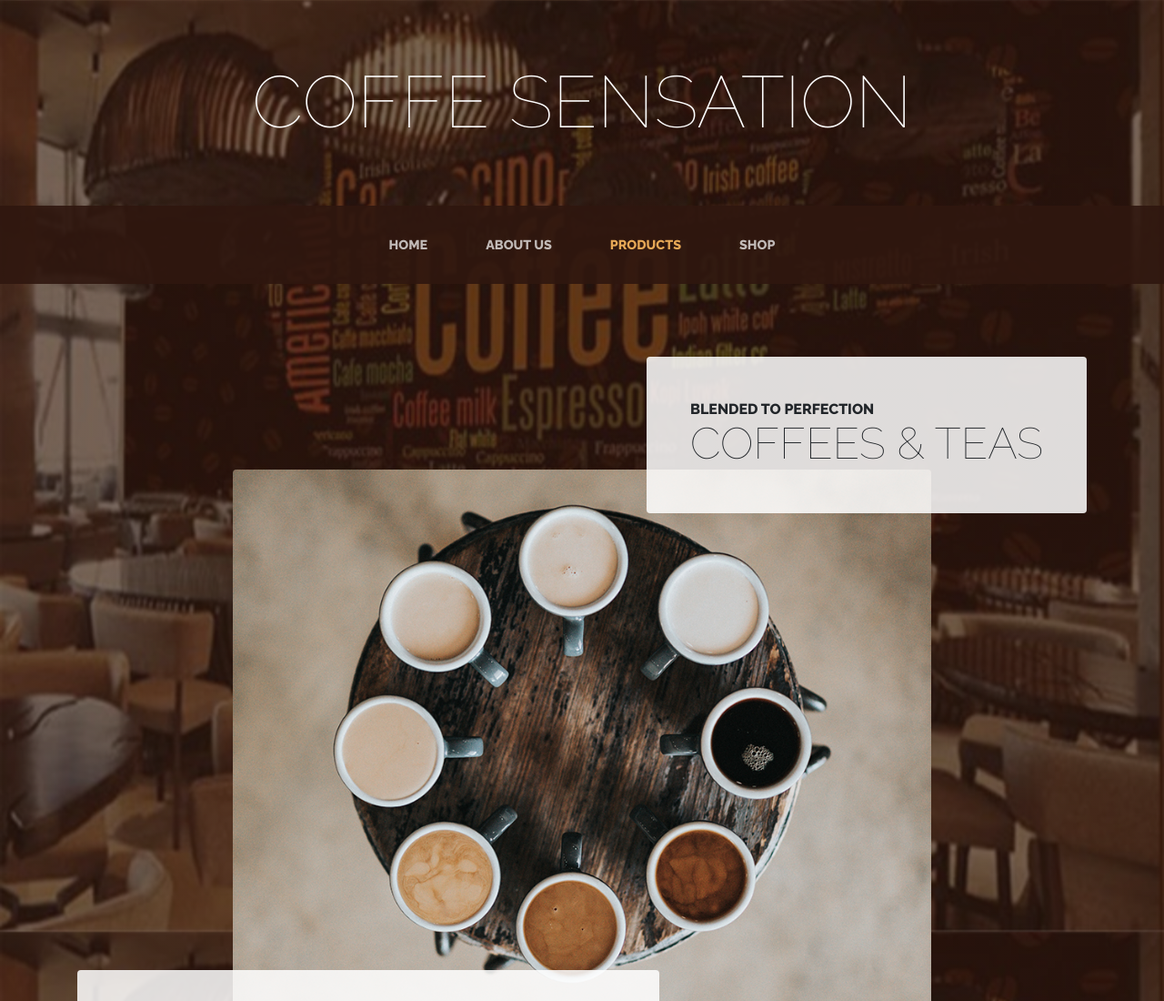
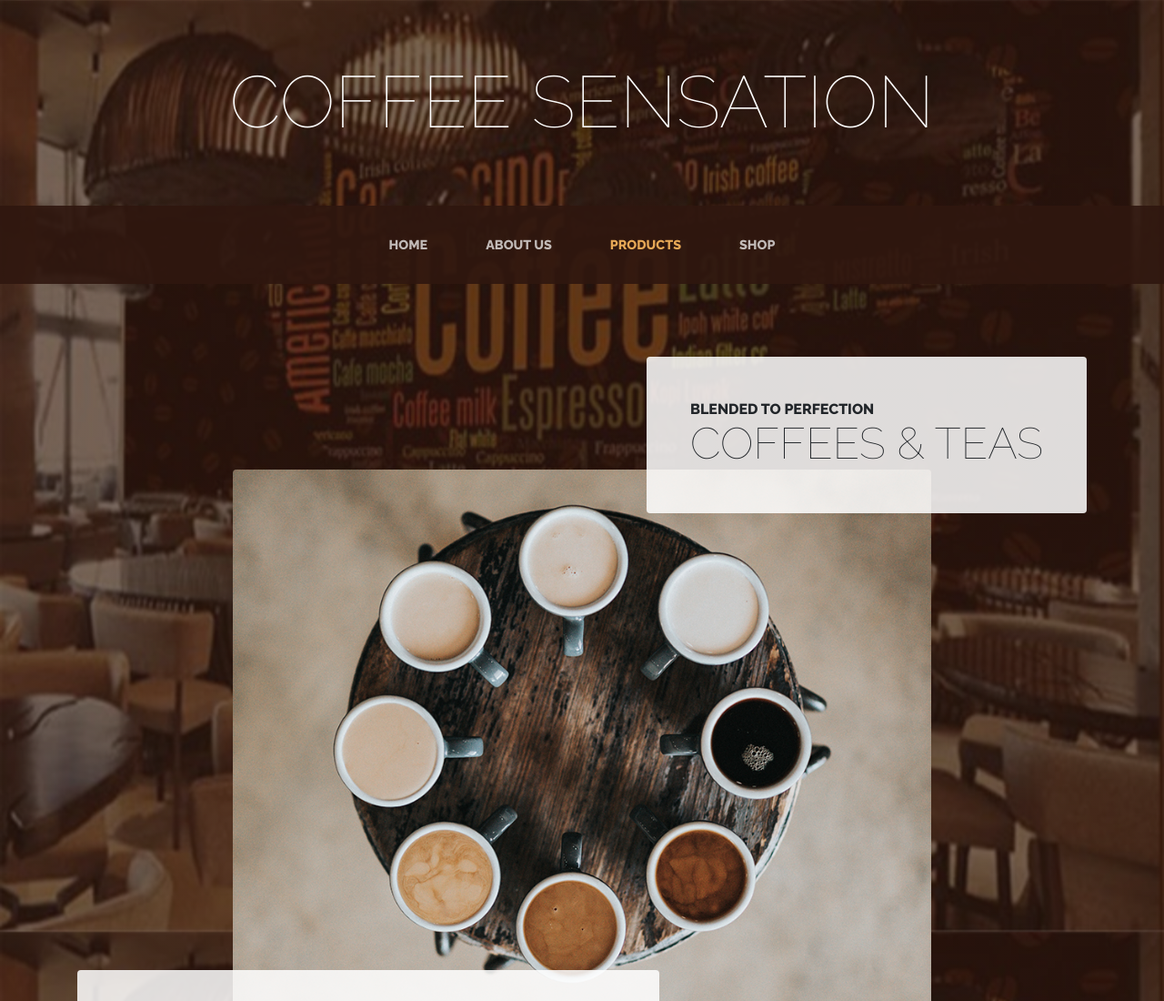
Before and after one commit to jamesrrobinson/BusinessCasual, a website: page products.html in a window 1280 px wide. Shown: the top 1100 px of the page at 91% size. Drawn offline with Linux system fonts and the light colour scheme.

Commit message:
Update products.html

```diff
--- a/products.html
+++ b/products.html
@@ -26,7 +26,7 @@
 
     <h1 class="site-heading text-center text-white d-none d-lg-block">
 
-      <span class="site-heading-lower">Coffe Sensation</span>
+      <span class="site-heading-lower">Coffee Sensation</span>
     </h1>
 
     <!-- Navigation -->
```
